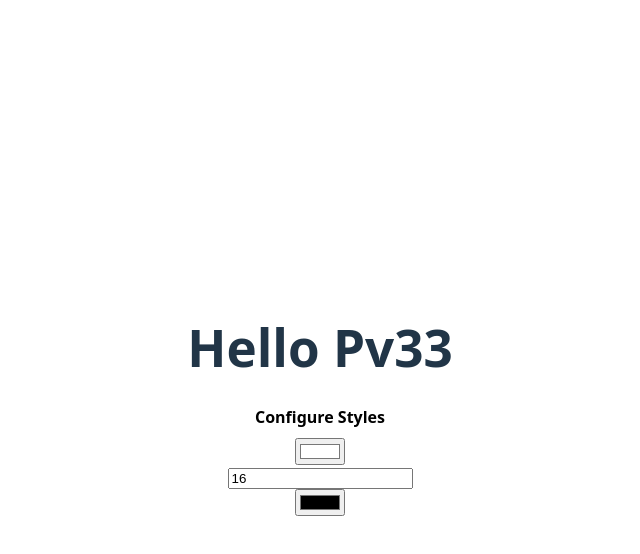
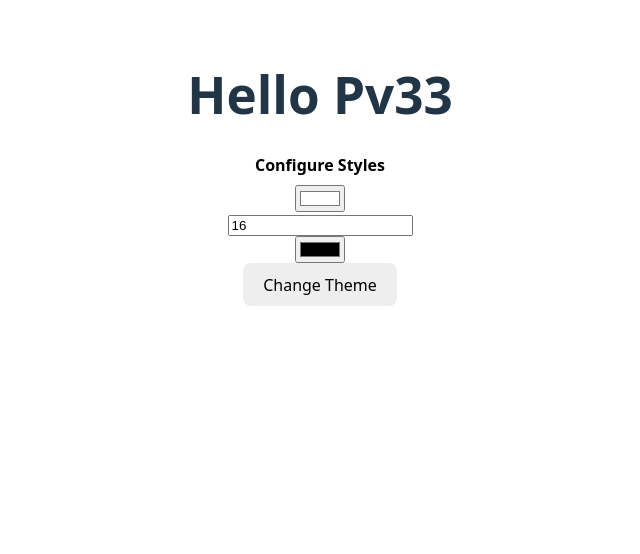
Before and after one commit to ninydev/pv33_node, a React (Vite) app in the folder 01_intro/my-react-app/: page / in a window 1280 px wide. Shown: the top 554 px of the page, without its empty margins (320-960 px from the left). Built offline with nearby package versions, Linux system fonts and the light colour scheme.

Commit message:
useState

```diff
--- a/01_intro/my-react-app/src/UsingHooks/ConfigureStyle.jsx
+++ b/01_intro/my-react-app/src/UsingHooks/ConfigureStyle.jsx
@@ -1,17 +1,21 @@
 import {useState} from "react";
+import t from './themes.module.css';
 
 export  const ConfigureStyle = () => {
+
+    const [theme, setTheme] = useState('light');
 
     const [bgColor, setBgColor] = useState('#ffffff');
     const [fontSize, setFontSize] = useState(16);
     const [color, setColor] = useState('#000000');
 
     return(
-        <div style={{backgroundColor: bgColor}}>
+        <div className={t[theme]}  style={{backgroundColor: bgColor}}>
             <h1 style={{fontSize: fontSize, color: color }}> Configure Styles</h1>
             <input type="color" value={bgColor} onChange={(e) => setBgColor(e.target.value)}/><br/>
             <input type="number" value={fontSize} onChange={(e) => setFontSize(Number(e.target.value))}/><br/>
             <input type="color" value={color} onChange={(e) => setColor(e.target.value)}/><br/>
+            <button onClick={() => setTheme(theme === 'light' ? 'dark' : 'light')}>Change Theme</button>
         </div>
     )
 }
--- /dev/null
+++ b/01_intro/my-react-app/src/UsingHooks/themes.module.css
@@ -0,0 +1,26 @@
+/* Стилі для світлої теми */
+.light {
+    background-color: #ffffff;
+    color: #333333;
+    transition: all 0.3s ease; /* Додамо плавність перемикання */
+    min-height: 100vh;
+}
+
+/* Стилі для темної теми */
+.dark {
+    background-color: #222222;
+    color: #ffffff;
+    transition: all 0.3s ease;
+}
+
+/* Можна навіть міняти стилі вкладених елементів */
+.dark button {
+    background-color: #444;
+    color: white;
+    border: 1px solid #666;
+}
+
+.light button {
+    background-color: #eee;
+    color: black;
+}
```
